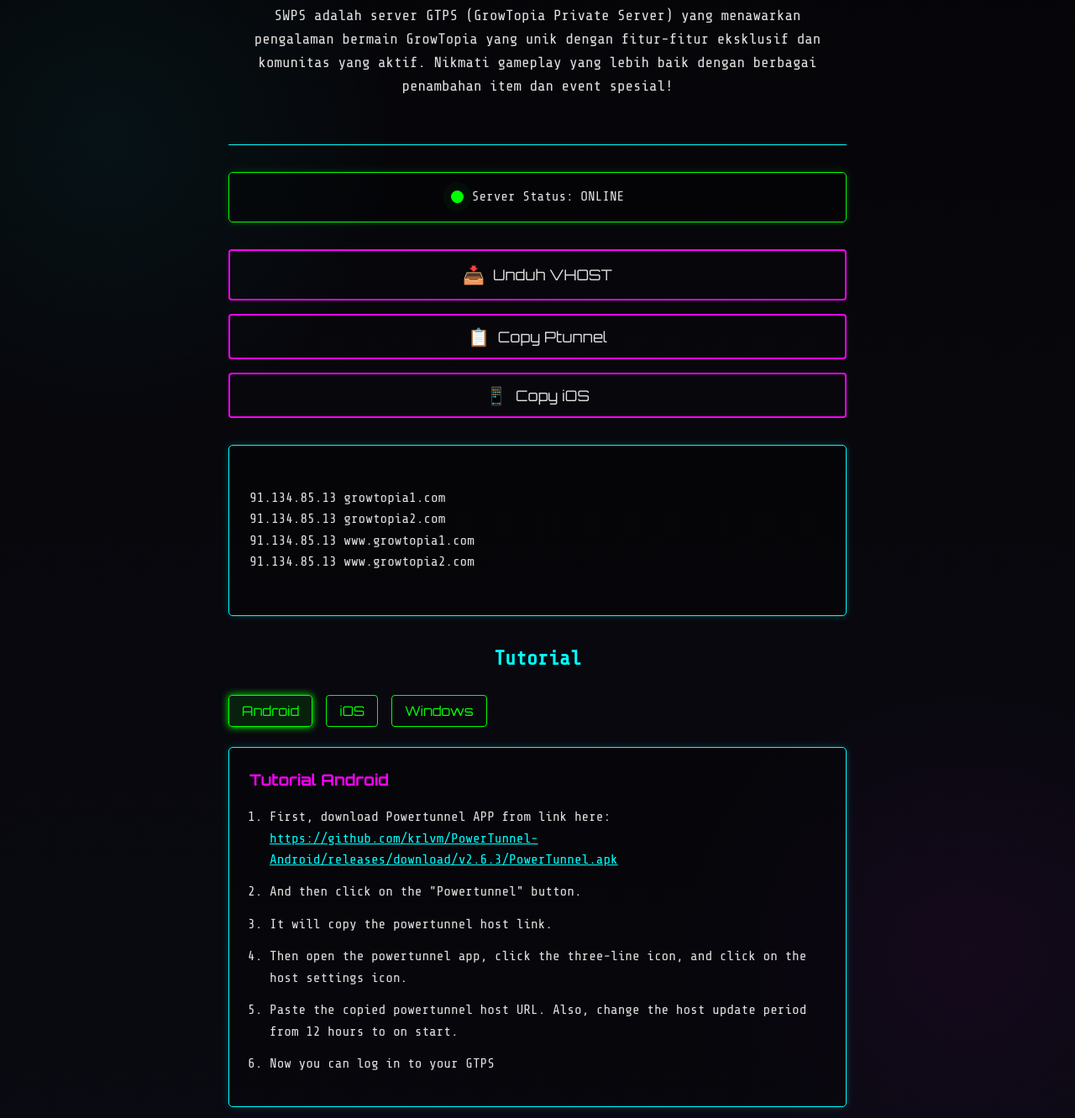
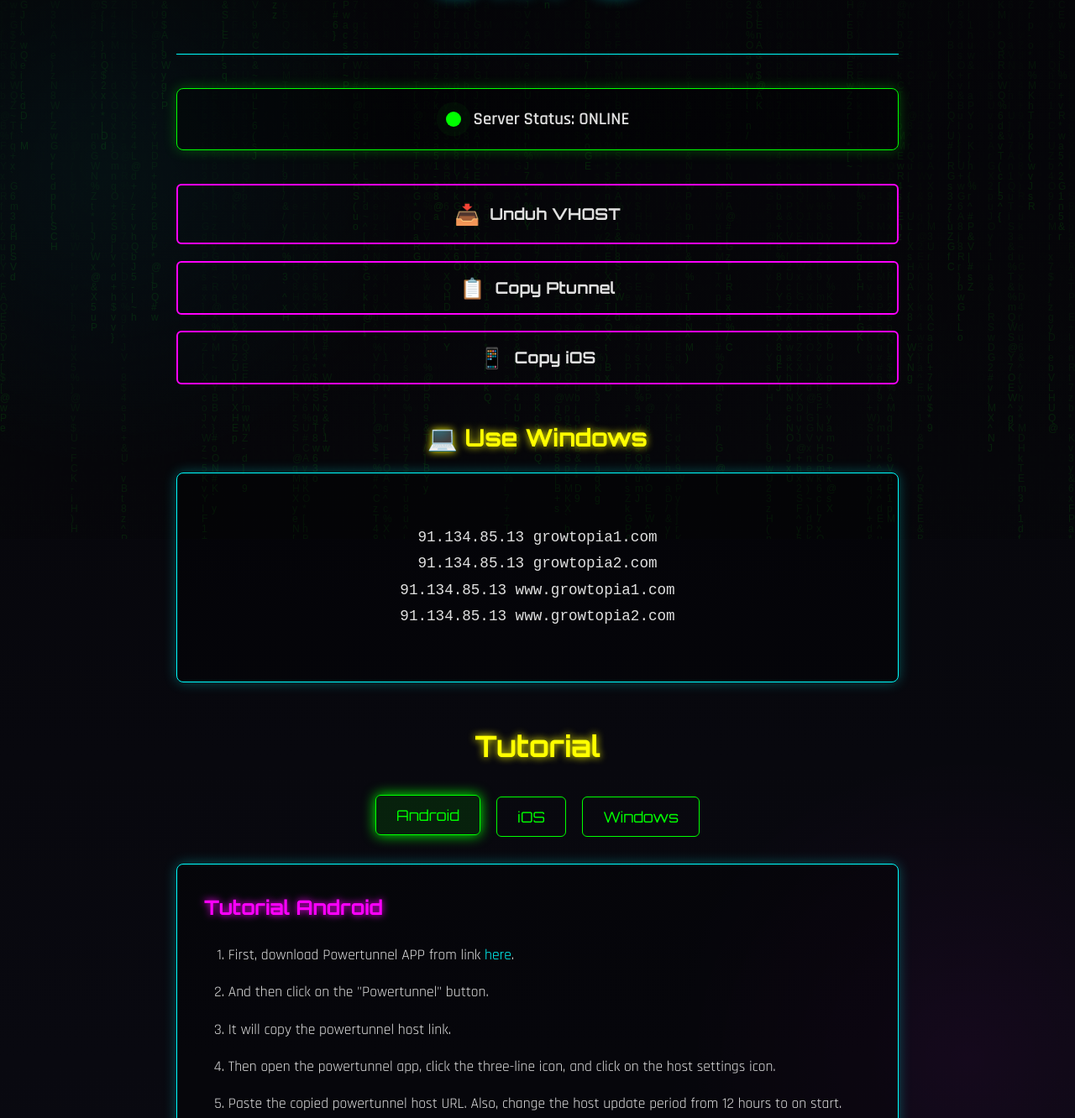
Before and after one commit to Azazil2156/GTPS-SWPS, a plain HTML site: page index.html in a window 1280 px wide. Shown: the part 158-1490 px from the top of the page at 84% size. Drawn offline with nearby package versions, Linux system fonts and the light colour scheme.

Commit message:
Update index.html

```diff
--- a/index.html
+++ b/index.html
@@ -3,17 +3,23 @@
 <head>
     <meta charset="UTF-8">
     <meta name="viewport" content="width=device-width, initial-scale=1.0">
-    <title>SWPS - GTPS Server</title>
+    <title>SWPS - GTPS Server Cyberpunk</title>
+    <link rel="stylesheet" href="https://cdnjs.cloudflare.com/ajax/libs/font-awesome/6.4.0/css/all.min.css">
     <style>
-        @import url('https://fonts.googleapis.com/css2?family=Orbitron:wght@400;700&family=Share+Tech+Mono&display=swap');
+        @import url('https://fonts.googleapis.com/css2?family=Orbitron:wght@400;700;900&family=Rajdhani:wght@300;400;500;600;700&display=swap');
 
         :root {
             --neon-cyan: #0ff;
             --neon-pink: #f0f;
             --neon-green: #0f0;
+            --neon-yellow: #ff0;
             --bg-dark: #0a0a12;
             --bg-darker: #050508;
+            --bg-medium: #0c0c1a;
             --text-color: #e0e0e0;
+            --glow-cyan: 0 0 10px var(--neon-cyan), 0 0 20px var(--neon-cyan);
+            --glow-pink: 0 0 10px var(--neon-pink), 0 0 20px var(--neon-pink);
+            --glow-green: 0 0 10px var(--neon-green), 0 0 20px var(--neon-green);
         }
 
         * {
@@ -25,85 +31,84 @@
         body {
             background-color: var(--bg-dark);
             color: var(--text-color);
-            font-family: 'Share Tech Mono', monospace;
+            font-family: 'Rajdhani', sans-serif;
             line-height: 1.6;
+            min-height: 100vh;
+            overflow-x: hidden;
             background-image:
                 radial-gradient(circle at 10% 20%, rgba(15, 255, 255, 0.05) 0%, transparent 20%),
                 radial-gradient(circle at 90% 80%, rgba(240, 0, 255, 0.05) 0%, transparent 20%),
                 linear-gradient(to bottom, var(--bg-darker), var(--bg-dark));
-            min-height: 100vh;
-            overflow-x: hidden;
+            padding: 20px;
         }
 
         .container {
-            max-width: 800px;
+            max-width: 900px;
             margin: 0 auto;
-            padding: 2rem;
+            padding: 20px;
         }
 
         header {
             text-align: center;
-            margin-bottom: 2rem;
+            margin-bottom: 2.5rem;
             position: relative;
-            padding: 1.5rem 0;
+            padding: 2rem 0;
             border-bottom: 1px solid var(--neon-cyan);
         }
 
         h1 {
             font-family: 'Orbitron', sans-serif;
-            font-size: 3.5rem;
+            font-size: 4rem;
+            font-weight: 900;
             color: var(--neon-cyan);
-            text-shadow: 0 0 10px var(--neon-cyan), 0 0 20px var(--neon-cyan);
-            letter-spacing: 3px;
+            text-shadow: var(--glow-cyan);
+            letter-spacing: 4px;
             margin-bottom: 1rem;
             animation: flicker 5s infinite alternate;
-        }
-
-        .description {
-            font-size: 1.1rem;
-            margin-bottom: 2rem;
-            padding: 0 1rem;
         }
 
         .server-status {
             background-color: rgba(0, 0, 0, 0.3);
             border: 1px solid var(--neon-green);
-            border-radius: 5px;
-            padding: 1rem;
-            margin-bottom: 2rem;
-            box-shadow: 0 0 10px rgba(0, 255, 0, 0.2);
+            border-radius: 8px;
+            padding: 1.2rem;
+            margin-bottom: 2.5rem;
+            box-shadow: 0 0 15px rgba(0, 255, 0, 0.3);
             display: flex;
             align-items: center;
             justify-content: center;
+            font-size: 1.3rem;
+            font-weight: 600;
         }
 
         .status-indicator {
-            width: 15px;
-            height: 15px;
+            width: 18px;
+            height: 18px;
             background-color: var(--neon-green);
             border-radius: 50%;
-            margin-right: 10px;
-            box-shadow: 0 0 10px var(--neon-green);
+            margin-right: 15px;
+            box-shadow: var(--glow-green);
             animation: pulse 2s infinite;
         }
 
         .button-container {
             display: flex;
             flex-direction: column;
-            gap: 1rem;
-            margin-bottom: 2rem;
+            gap: 1.2rem;
+            margin-bottom: 2.5rem;
         }
 
         .btn {
             background-color: transparent;
             color: var(--text-color);
             border: 2px solid var(--neon-pink);
-            padding: 12px 20px;
+            padding: 15px 25px;
             font-family: 'Orbitron', sans-serif;
-            font-size: 1.1rem;
+            font-size: 1.2rem;
+            font-weight: 600;
             text-decoration: none;
             text-align: center;
-            border-radius: 4px;
+            border-radius: 6px;
             cursor: pointer;
             transition: all 0.3s ease;
             display: flex;
@@ -132,87 +137,125 @@
 
         .btn:hover {
             background-color: rgba(240, 0, 255, 0.1);
-            box-shadow: 0 0 15px var(--neon-pink);
+            box-shadow: 0 0 20px var(--neon-pink);
+            transform: translateY(-2px);
         }
 
         .btn span {
-            margin-right: 10px;
-            font-size: 1.3rem;
+            margin-right: 12px;
+            font-size: 1.5rem;
+        }
+
+        .windows-title {
+            font-family: 'Orbitron', sans-serif;
+            font-size: 1.8rem;
+            color: var(--neon-yellow);
+            text-align: center;
+            margin-bottom: 1.2rem;
+            text-shadow: 0 0 10px var(--neon-yellow);
         }
 
         .windows-config {
             background-color: rgba(0, 0, 0, 0.3);
             border: 1px solid var(--neon-cyan);
-            border-radius: 5px;
-            padding: 1.5rem;
-            margin-bottom: 2rem;
+            border-radius: 8px;
+            padding: 1.8rem;
+            margin-bottom: 2.5rem;
             font-family: 'Share Tech Mono', monospace;
             white-space: pre-wrap;
-            box-shadow: 0 0 10px rgba(0, 255, 255, 0.2);
+            box-shadow: 0 0 15px rgba(0, 255, 255, 0.3);
+            line-height: 1.8;
+            font-size: 1.1rem;
+            text-align: center;
         }
 
         .tutorial-section {
-            margin-top: 2rem;
+            margin-top: 3rem;
+        }
+
+        .tutorial-title {
+            text-align: center;
+            color: var(--neon-yellow);
+            margin-bottom: 2rem;
+            font-family: 'Orbitron', sans-serif;
+            font-size: 2.2rem;
+            text-shadow: 0 0 10px var(--neon-yellow);
         }
 
         .tutorial-buttons {
             display: flex;
-            gap: 1rem;
-            margin-bottom: 1.5rem;
+            gap: 1.2rem;
+            margin-bottom: 2rem;
             flex-wrap: wrap;
+            justify-content: center;
         }
 
         .tutorial-btn {
             background-color: transparent;
             color: var(--neon-green);
             border: 1px solid var(--neon-green);
-            padding: 8px 15px;
+            padding: 12px 24px;
             font-family: 'Orbitron', sans-serif;
-            font-size: 1rem;
+            font-size: 1.1rem;
             cursor: pointer;
-            border-radius: 4px;
+            border-radius: 6px;
             transition: all 0.3s ease;
         }
 
         .tutorial-btn:hover, .tutorial-btn.active {
             background-color: rgba(0, 255, 0, 0.1);
-            box-shadow: 0 0 10px var(--neon-green);
+            box-shadow: 0 0 15px var(--neon-green);
+            transform: translateY(-2px);
         }
 
         .tutorial-content {
             display: none;
             background-color: rgba(0, 0, 0, 0.3);
             border: 1px solid var(--neon-cyan);
-            border-radius: 5px;
-            padding: 1.5rem;
-            margin-bottom: 1rem;
-            box-shadow: 0 0 10px rgba(0, 255, 255, 0.2);
+            border-radius: 8px;
+            padding: 2rem;
+            margin-bottom: 1.5rem;
+            box-shadow: 0 0 15px rgba(0, 255, 255, 0.3);
         }
 
         .tutorial-content.active {
             display: block;
+            animation: fadeIn 0.5s ease;
         }
 
         .tutorial-content h3 {
             color: var(--neon-pink);
-            margin-bottom: 1rem;
+            margin-bottom: 1.5rem;
             font-family: 'Orbitron', sans-serif;
+            font-size: 1.5rem;
+            text-shadow: 0 0 8px var(--neon-pink);
         }
 
         .tutorial-content ol {
-            padding-left: 1.5rem;
+            padding-left: 1.8rem;
         }
 
         .tutorial-content li {
-            margin-bottom: 0.8rem;
+            margin-bottom: 1rem;
+            font-size: 1.1rem;
+        }
+
+        .tutorial-content a {
+            color: var(--neon-cyan);
+            text-decoration: none;
+        }
+
+        .tutorial-content a:hover {
+            text-decoration: underline;
+            text-shadow: var(--glow-cyan);
         }
 
         footer {
             text-align: center;
-            margin-top: 3rem;
-            padding: 1rem;
+            margin-top: 4rem;
+            padding: 2rem 1rem;
             border-top: 1px solid var(--neon-cyan);
-            font-size: 0.9rem;
+            font-size: 1rem;
             color: rgba(224, 224, 224, 0.7);
         }
 
@@ -220,7 +263,7 @@
         @keyframes flicker {
             0%, 19.999%, 22%, 62.999%, 64%, 64.999%, 70%, 100% {
                 opacity: 1;
-                text-shadow: 0 0 10px var(--neon-cyan), 0 0 20px var(--neon-cyan);
+                text-shadow: var(--glow-cyan);
             }
             20%, 21.999%, 63%, 63.999%, 65%, 69.999% {
                 opacity: 0.8;
@@ -233,36 +276,84 @@
                 box-shadow: 0 0 0 0 rgba(0, 255, 0, 0.7);
             }
             70% {
-                box-shadow: 0 0 0 10px rgba(0, 255, 0, 0);
+                box-shadow: 0 0 0 12px rgba(0, 255, 0, 0);
             }
             100% {
                 box-shadow: 0 0 0 0 rgba(0, 255, 0, 0);
             }
         }
 
+        @keyframes fadeIn {
+            from { opacity: 0; transform: translateY(10px); }
+            to { opacity: 1; transform: translateY(0); }
+        }
+
+        /* Matrix rain effect background */
+        .matrix-bg {
+            position: fixed;
+            top: 0;
+            left: 0;
+            width: 100%;
+            height: 100%;
+            z-index: -1;
+            opacity: 0.1;
+            pointer-events: none;
+        }
+
         /* Responsive */
         @media (max-width: 768px) {
             h1 {
-                font-size: 2.5rem;
+                font-size: 2.8rem;
             }
 
             .container {
-                padding: 1rem;
+                padding: 15px;
             }
 
             .tutorial-buttons {
                 flex-direction: column;
             }
+
+            .btn {
+                padding: 12px 20px;
+                font-size: 1.1rem;
+            }
+
+            .windows-config {
+                padding: 1.2rem;
+                font-size: 1rem;
+                overflow-x: auto;
+            }
+        }
+
+        @media (max-width: 480px) {
+            h1 {
+                font-size: 2.2rem;
+            }
+
+            .server-status {
+                font-size: 1.1rem;
+                padding: 1rem;
+            }
+
+            .btn {
+                flex-direction: column;
+                gap: 8px;
+            }
+
+            .btn span {
+                margin-right: 0;
+                font-size: 1.8rem;
+            }
         }
     </style>
 </head>
 <body>
+    <div class="matrix-bg" id="matrixBg"></div>
+
     <div class="container">
         <header>
             <h1>SWPS</h1>
-            <div class="description">
-                SWPS adalah server GTPS (GrowTopia Private Server) yang menawarkan pengalaman bermain GrowTopia yang unik dengan fitur-fitur eksklusif dan komunitas yang aktif. Nikmati gameplay yang lebih baik dengan berbagai penambahan item dan event spesial!
-            </div>
         </header>
 
         <div class="server-status">
@@ -275,15 +366,16 @@
                 <span>📥</span> Unduh VHOST
             </a>
 
-            <button class="btn" onclick="copyToClipboard('https://growsoft.cc/android.txt', 'ptunnel')">
+            <button class="btn" onclick="copyToClipboard('https://growsoft.cc/android.txt', 'Ptunnel')">
                 <span>📋</span> Copy Ptunnel
             </button>
 
-            <button class="btn" onclick="copyToClipboard('https://growsoft.cc/ios.txt', 'ios')">
+            <button class="btn" onclick="copyToClipboard('https://growsoft.cc/ios.txt', 'iOS')">
                 <span>📱</span> Copy iOS
             </button>
         </div>
 
+        <h2 class="windows-title">💻 Use Windows</h2>
         <div class="windows-config">
 91.134.85.13 growtopia1.com
 91.134.85.13 growtopia2.com
@@ -292,7 +384,7 @@
         </div>
 
         <div class="tutorial-section">
-            <h2 style="text-align: center; color: var(--neon-cyan); margin-bottom: 1.5rem;">Tutorial</h2>
+            <h2 class="tutorial-title">Tutorial</h2>
 
             <div class="tutorial-buttons">
                 <button class="tutorial-btn active" onclick="showTutorial('android')">Android</button>
@@ -303,7 +395,7 @@
             <div id="android-tutorial" class="tutorial-content active">
                 <h3>Tutorial Android</h3>
                 <ol>
-                    <li>First, download Powertunnel APP from link here: <a href="https://github.com/krlvm/PowerTunnel-Android/releases/download/v2.6.3/PowerTunnel.apk" style="color: var(--neon-cyan);">https://github.com/krlvm/PowerTunnel-Android/releases/download/v2.6.3/PowerTunnel.apk</a></li>
+                    <li>First, download Powertunnel APP from link <a href="https://github.com/krlvm/PowerTunnel-Android/releases/download/v2.6.3/PowerTunnel.apk" target="_blank">here</a>.</li>
                     <li>And then click on the "Powertunnel" button.</li>
                     <li>It will copy the powertunnel host link.</li>
                     <li>Then open the powertunnel app, click the three-line icon, and click on the host settings icon.</li>
@@ -339,20 +431,22 @@
         </div>
 
         <footer>
-            SWPS GTPS Server &copy; 2023 | Cyberpunk Theme
+            SWPS GTPS | Create by:@Azazil ; 2025 | Join My server
         </footer>
     </div>
 
     <script>
+        // Fungsi untuk menyalin teks ke clipboard
         function copyToClipboard(text, type) {
             navigator.clipboard.writeText(text).then(function() {
-                alert(type === 'ptunnel' ? 'Ptunnel berhasil disalin!' :
-                      type === 'ios' ? 'Link iOS berhasil disalin!' : 'Teks berhasil disalin!');
+                alert(type + ' berhasil disalin ke clipboard!');
             }).catch(function(err) {
                 console.error('Gagal menyalin teks: ', err);
+                alert('Gagal menyalin teks. Silakan coba manual: ' + text);
             });
         }
 
+        // Fungsi untuk menampilkan tutorial
         function showTutorial(platform) {
             // Hide all tutorial contents
             document.querySelectorAll('.tutorial-content').forEach(function(content) {
@@ -370,6 +464,53 @@
             // Add active class to clicked button
             event.target.classList.add('active');
         }
+
+        // Matrix rain effect
+        function createMatrixEffect() {
+            const canvas = document.createElement('canvas');
+            const ctx = canvas.getContext('2d');
+            const container = document.getElementById('matrixBg');
+
+            canvas.width = window.innerWidth;
+            canvas.height = window.innerHeight;
+            container.appendChild(canvas);
+
+            const matrix = "abcdefghijklmnopqrstuvwxyzABCDEFGHIJKLMNOPQRSTUVWXYZ123456789@#$%^&*()*&^%+-/~{[|`]}";
+            const font_size = 12;
+            const columns = canvas.width / font_size;
+            const drops = [];
+
+            for(let x = 0; x < columns; x++)
+                drops[x] = 1;
+
+            function draw() {
+                ctx.fillStyle = "rgba(0, 0, 0, 0.04)";
+                ctx.fillRect(0, 0, canvas.width, canvas.height);
+
+                ctx.fillStyle = "#0F0";
+                ctx.font = font_size + "px arial";
+
+                for(let i = 0; i < drops.length; i++) {
+                    const text = matrix[Math.floor(Math.random() * matrix.length)];
+                    ctx.fillText(text, i * font_size, drops[i] * font_size);
+
+                    if(drops[i] * font_size > canvas.height && Math.random() > 0.975)
+                        drops[i] = 0;
+
+                    drops[i]++;
+                }
+            }
+
+            setInterval(draw, 35);
+
+            window.addEventListener('resize', () => {
+                canvas.width = window.innerWidth;
+                canvas.height = window.innerHeight;
+            });
+        }
+
+        // Initialize matrix effect
+        createMatrixEffect();
     </script>
 </body>
-  </html>
+</html>
```
